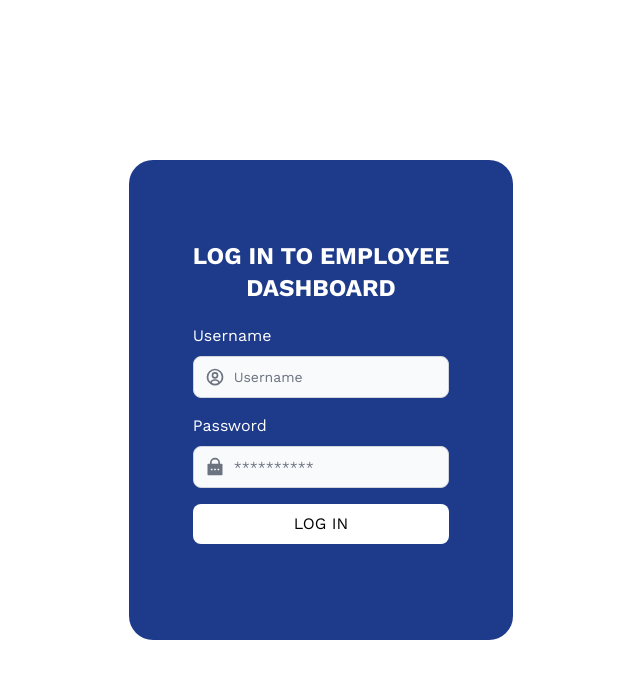
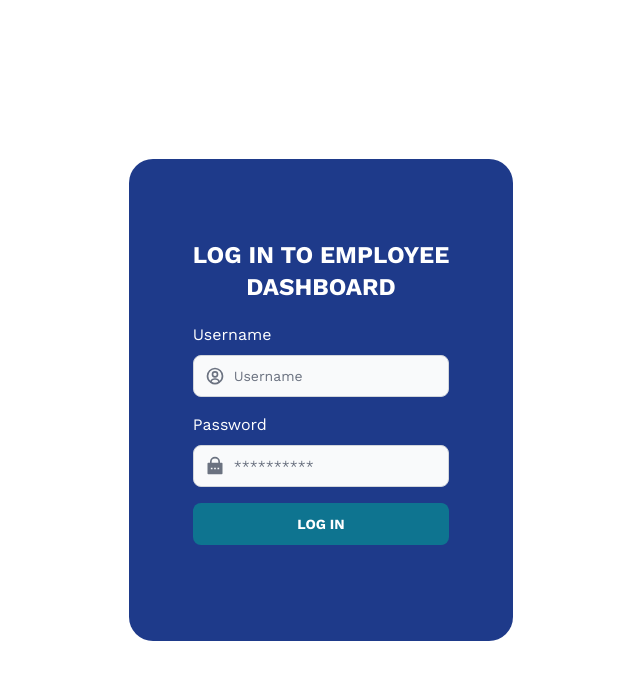
Before and after one commit to arvy-rence/docxtogo-admin, a Next.js app: page / in a window 1280 px wide. Shown: the top 680 px of the page, without its empty margins (319-959 px from the left). Built offline with nearby package versions, Linux system fonts and the light colour scheme.

Commit message:
[UPDATE] / Convert logout button to whole link

```diff
--- a/pages/index.jsx
+++ b/pages/index.jsx
@@ -55,9 +55,10 @@ const Login = () => {
               onChange={(e) => setPassword(e.target.value)}
             />
           </div>
-          <Link href="/dashboard"
-                className="bg-white text-black rounded-lg flex items-center justify-center font-work py-2">
-            <span>LOG IN</span>
+          <Link href="/dashboard">
+            <Button className="text-white font-work font-bold w-full">
+              LOG IN
+            </Button>
           </Link>
           {/*TODO change to Button after adding backend logic*/}
           {/*<Button type="submit" color="light">*/}
```
